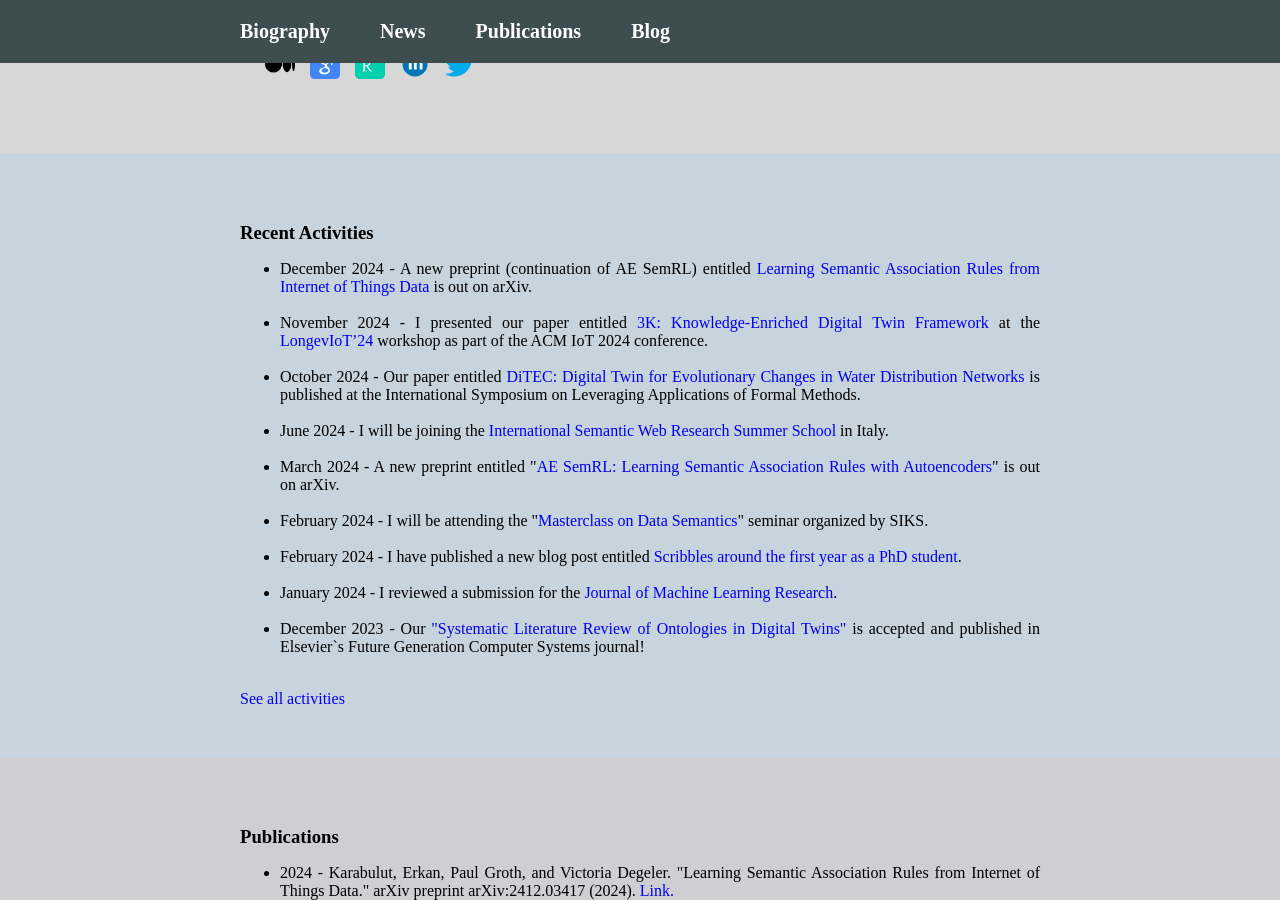
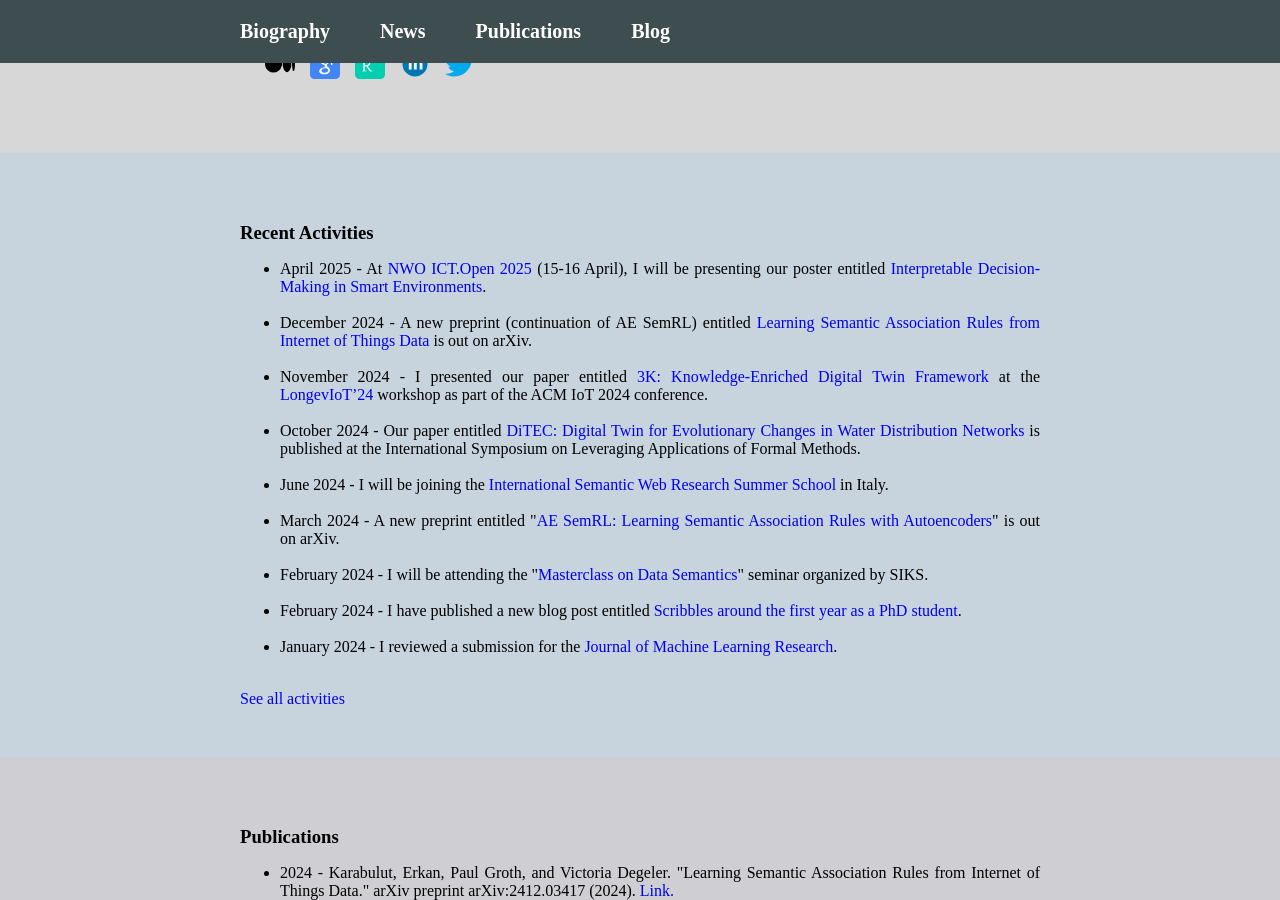
Before and after one commit to erkankarabulut/erkankarabulut.github.io, a Jekyll site: the page built from index.html, in a window 1280 px wide and 900 px high, scrolled down 402 px. Built offline with Jekyll 4.4.1, drawn with Linux system fonts in a browser that asks for light colours.

Commit message:
update website news and publications, and biography

```diff
--- a/_data/news.yml
+++ b/_data/news.yml
@@ -1,3 +1,4 @@
+- 'April 2025 - At <a target="_blank" href="https://ictopen.nl/">NWO ICT.Open 2025</a> (15-16 April), I will be presenting our poster entitled <a target="_blank" href="posters/ICT_Open_2025.pdf">Interpretable Decision-Making in Smart Environments</a>.'
 - 'December 2024 - A new preprint (continuation of AE SemRL) entitled <a target="_blank" href="https://arxiv.org/abs/2412.03417">Learning Semantic Association Rules from Internet of Things Data</a> is out on arXiv.'
 - 'November 2024 - I presented our paper entitled <a target="_blank" href="https://pure.uva.nl/ws/files/200700677/LongevIoT_2024_3K_Knowledge_Enriched_in_Digital_Twins.pdf">3K: Knowledge-Enriched Digital Twin Framework</a> at the <a target="_blank" href="https://longeviot.github.io/2024/">LongevIoT’24</a> workshop as part of the ACM IoT 2024 conference.'
 - 'October 2024 - Our paper entitled <a href="https://link.springer.com/book/10.1007/978-3-031-75390-9" target="_blank">DiTEC: Digital Twin for Evolutionary Changes in Water Distribution Networks</a> is published at the International Symposium on Leveraging Applications of Formal Methods.'
```
Also changed, not shown: 1 other file.
